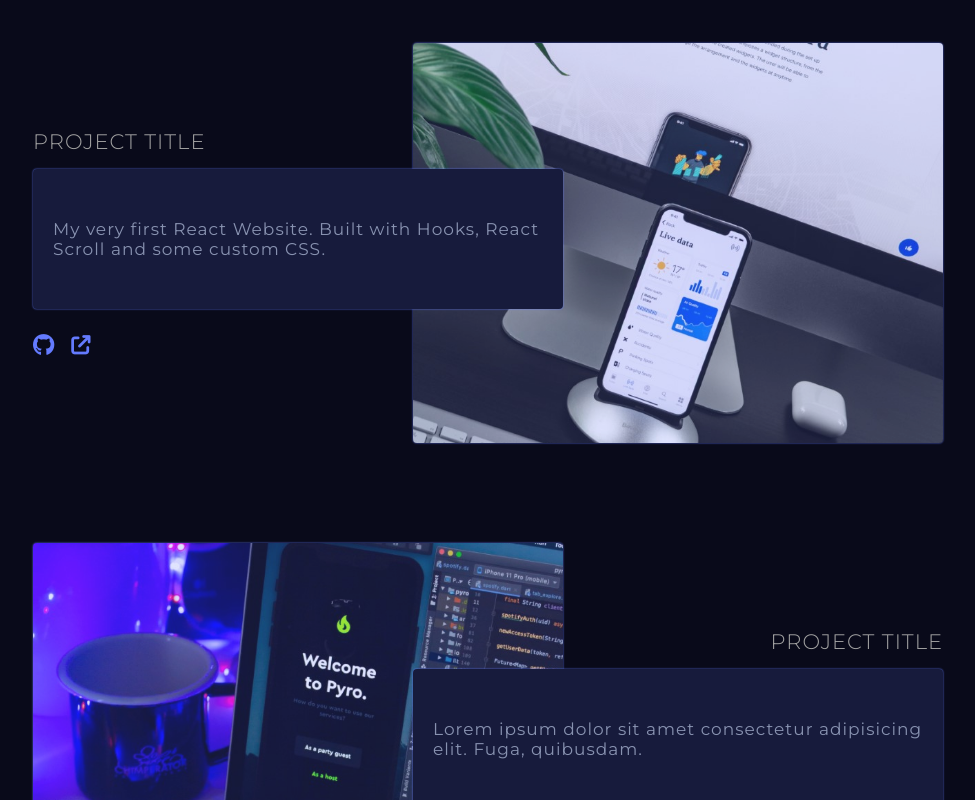
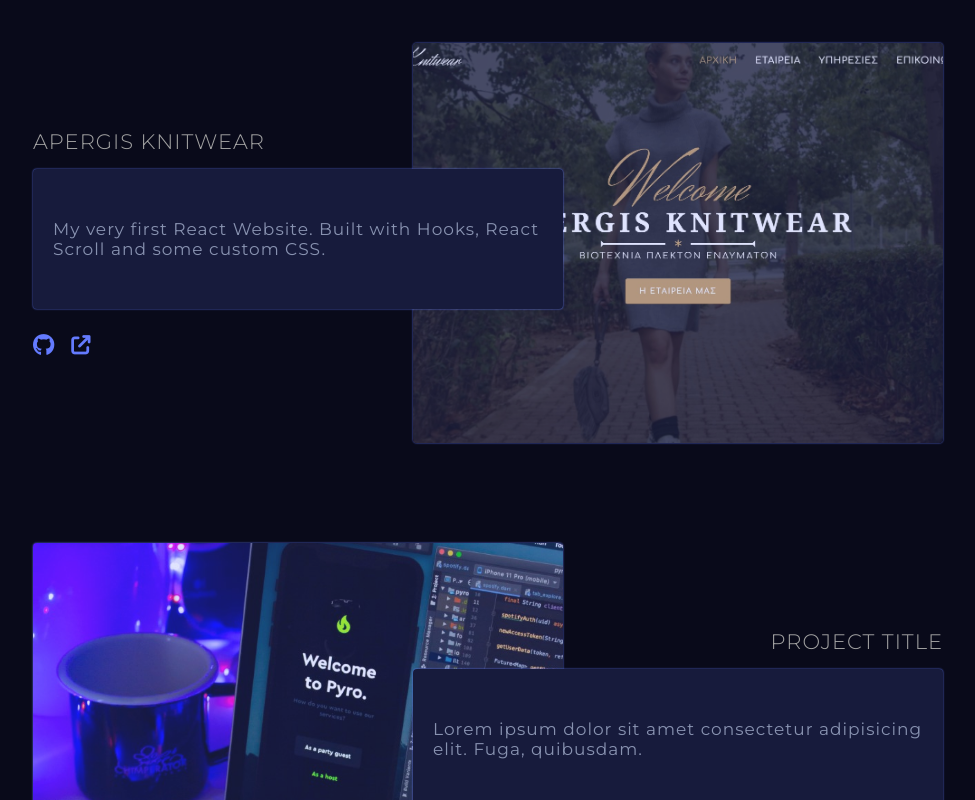
Before and after one commit to mimerkou/portfolio, a React (Create React App) app: page / in a window 1280 px wide. Shown: the part 2140-2940 px from the top of the page, without its empty margins (152-1127 px from the left). Built offline with nearby package versions, Linux system fonts and the light colour scheme.

Commit message:
changed image in Apergis project

```diff
--- a/src/components/Projects/projectsData.js
+++ b/src/components/Projects/projectsData.js
@@ -1,5 +1,5 @@
 import project1Foto from '../../assets/valmore-technologies.jpg';
-import project2Foto from '../../assets/project-2.jpg';
+import project2Foto from '../../assets/apergis-knitwear.jpg';
 import project3Foto from '../../assets/project-3.jpg';
 
 export const projectsData = [
@@ -13,8 +13,8 @@ export const projectsData = [
     livePreviewUrl: 'https://valmore-website.netlify.app/',
   },
   {
-    id: 'Apergis Knitwear',
-    name: 'Project title',
+    id: 'mainProject02',
+    name: 'Apergis Knitwear',
     image: project2Foto,
     description:
       'My very first React Website. Built with Hooks, React Scroll and some custom CSS.',
```
Also changed, not shown: src/assets/apergis-knitwear.jpg (added).
